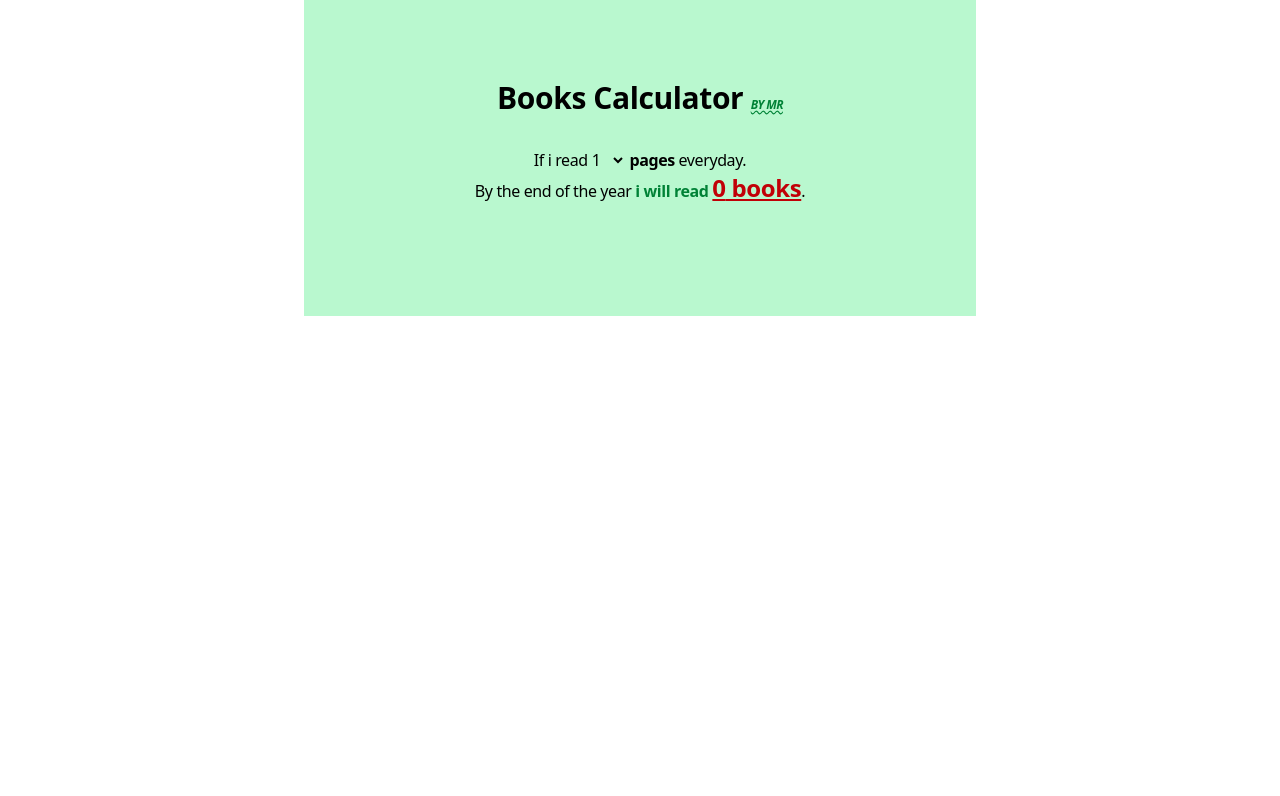
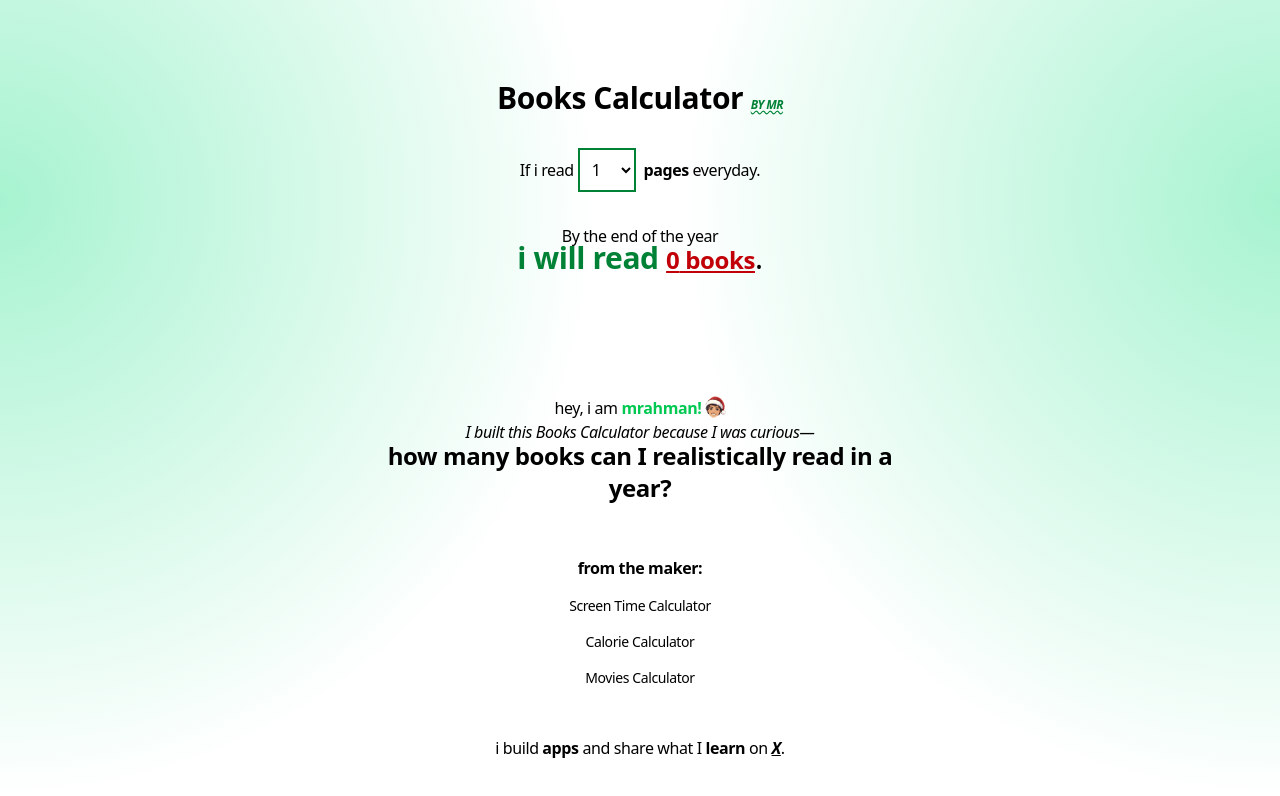
Before and after one commit to rahscripts/books-calculator, a Next.js app: page / in a window 1280 px wide. Shown: the top 796 px of the page. Built offline with nearby package versions, Linux system fonts and the light colour scheme.

Commit message:
update background and footer

```diff
--- /dev/null
+++ b/app/components/Footer.tsx
@@ -0,0 +1,62 @@
+"use client";
+import Image from "next/image";
+import Link from "next/link";
+
+export default function Footer() {
+    const calculators = [
+        {
+            name: "Screen Time Calculator",
+            link: "https://screen-time-calculator-seven.vercel.app/"
+        },
+        {
+            name: "Calorie Calculator",
+            link: "https://gym-calculator-theta.vercel.app/"
+        },
+        {
+            name: "Movies Calculator",
+            link: "https://movies-calculator.vercel.app/"
+        }
+    ];
+
+    return (
+        <div className="flex flex-col items-center justify-center">
+            <div className="flex flex-col items-center justify-center">
+                <div className="flex gap-0.5">
+                    <div>hey, i am <Link target="_blank" href="https://www.rahscripts.online/">
+                        <span className="font-bold text-green-500 cursor-pointer hover:text-green-600 transition-all duration-100">
+                            mrahman!
+                        </span>
+                    </Link></div>
+                    <Link target="_blank" href={"https://www.rahscripts.online/"}>
+                        <div className="cursor-pointer">
+                            <Image src={"/profile.png"} alt="profile image" height={30} width={22} />
+                        </div>
+                    </Link>
+                </div>
+                <div className="flex flex-col-reverse gap-5">
+                    <div className="flex flex-col -space-y-7">
+                       <span className="max-md:text-xs italic">I built this Books Calculator because I was curious—</span><br /><span className="text-2xl font-semibold">how many books can I realistically read in a year? </span>
+                </div>
+
+                </div>
+            </div>
+            <div className="flex flex-col items-center justify-center p-5">
+                <div className="font-semibold mt-8">
+                    from the maker:
+                </div>
+                <div className="flex text-sm mt-2 flex-2 flex-col items-center justify-center">
+                    {calculators.map((p) => (
+                        <div className="m-2 " key={p.name}>
+                            <Link href={p.link}>
+                                <p className="transition-all hover:underline duration-300">{p.name}</p>
+                            </Link>
+                        </div>
+                ))}
+                </div>
+                <div className="mt-10">i build <span className="font-semibold">apps</span> and share what I <span className="font-semibold">learn</span> on <Link href={"https://x.com/rahscripts"} target="_blank"><span className="font-bold underline italic">X</span>.</Link>
+                </div>
+            </div>
+
+        </div>
+    )
+}
--- a/app/layout.tsx
+++ b/app/layout.tsx
@@ -1,16 +1,5 @@
 import type { Metadata } from "next";
-import { Geist, Geist_Mono } from "next/font/google";
 import "./globals.css";
-
-const geistSans = Geist({
-  variable: "--font-geist-sans",
-  subsets: ["latin"],
-});
-
-const geistMono = Geist_Mono({
-  variable: "--font-geist-mono",
-  subsets: ["latin"],
-});
 
 export const metadata: Metadata = {
   title: "Books Calculator by mr",
@@ -19,16 +8,31 @@ export const metadata: Metadata = {
 
 export default function RootLayout({
   children,
-}: Readonly<{
+}: {
   children: React.ReactNode;
-}>) {
+}) {
   return (
     <html lang="en">
-      <body
-        className={`${geistSans.variable} ${geistMono.variable} antialiased tracking-tight`}
-      >
-        {children}
+      <body className="antialiased tracking-tight">
+        <div className="min-h-screen w-full bg-white relative overflow-hidden">
+          {/* Background */}
+          <div
+            className="absolute inset-0 z-0"
+            style={{
+              backgroundImage: `
+          radial-gradient(circle 600px at 0% 200px, #a7f3d0, transparent),
+          radial-gradient(circle 600px at 100% 200px, #a7f3d0, transparent)
+        `,
+            }}
+          />
+
+          {/* Centered content */}
+          <div className="relative z-10 flex items-center justify-center">
+            {children}
+          </div>
+        </div>
       </body>
+
     </html>
   );
 }
--- a/app/page.tsx
+++ b/app/page.tsx
@@ -1,5 +1,6 @@
 'use client';
 import { useEffect, useState } from "react";
+import Footer from "./components/Footer";
 
 
 export default function Home() {
@@ -7,26 +8,32 @@ export default function Home() {
   const [books, setBooks] = useState(0);
 
   useEffect(() => {
-    const totalPageInYear = pages*365;
-    const totalBooksInYear = Math.round(totalPageInYear/320);
+    const totalPageInYear = pages * 365;
+    const totalBooksInYear = Math.round(totalPageInYear / 320);
     setBooks(totalBooksInYear);
   }, [pages])
   return (
-    <section className="max-w-2xl mx-auto p-20 text-center space-y-8 bg-green-200 h-full">
+    <section className="max-w-2xl mx-auto p-20 text-center space-y-8  h-full">
       <div>
         <h1 className="text-3xl font-bold ">Books Calculator <span className="uppercase text-xs italic tracking-tighter decoration-wavy underline text-green-700 font-bold ">by mr</span></h1>
       </div>
       <div>If i read
-        <select onChange={(e) => setPages(Number(e.target.value))} name="bookpage" id="">
+        <select onChange={(e) => setPages(Number(e.target.value))} name="bookpage" className="border-2 mx-1 p-2 border-green-700" id="">
           <option value="1">1</option>
           <option value="5">5</option>
           <option value="7">7</option>
           <option value="10">10</option>
           <option value="15">15</option>
         </select> <span className="font-bold">pages</span> everyday. <br />
-        By the end of the year <span className="text-1xl text-green-700 font-black">i will read <span className="text-2xl text-red-700 underline ">{books} books</span></span>.
+        <div className="mt-8 flex flex-col -space-y-2">
+          <div>By the end of the year</div>
+           <div className="text-3xl"><span className="text-1xl text-green-700 font-black">i will read <span className="text-2xl text-red-700 underline ">{books} books</span></span>.
+           </div>
+           </div>
       </div>
-      <div></div>
+      <div className="mt-30">
+        <Footer />
+      </div>
     </section>
   );
 }
```
Also changed, not shown: public/profile.png (added).
